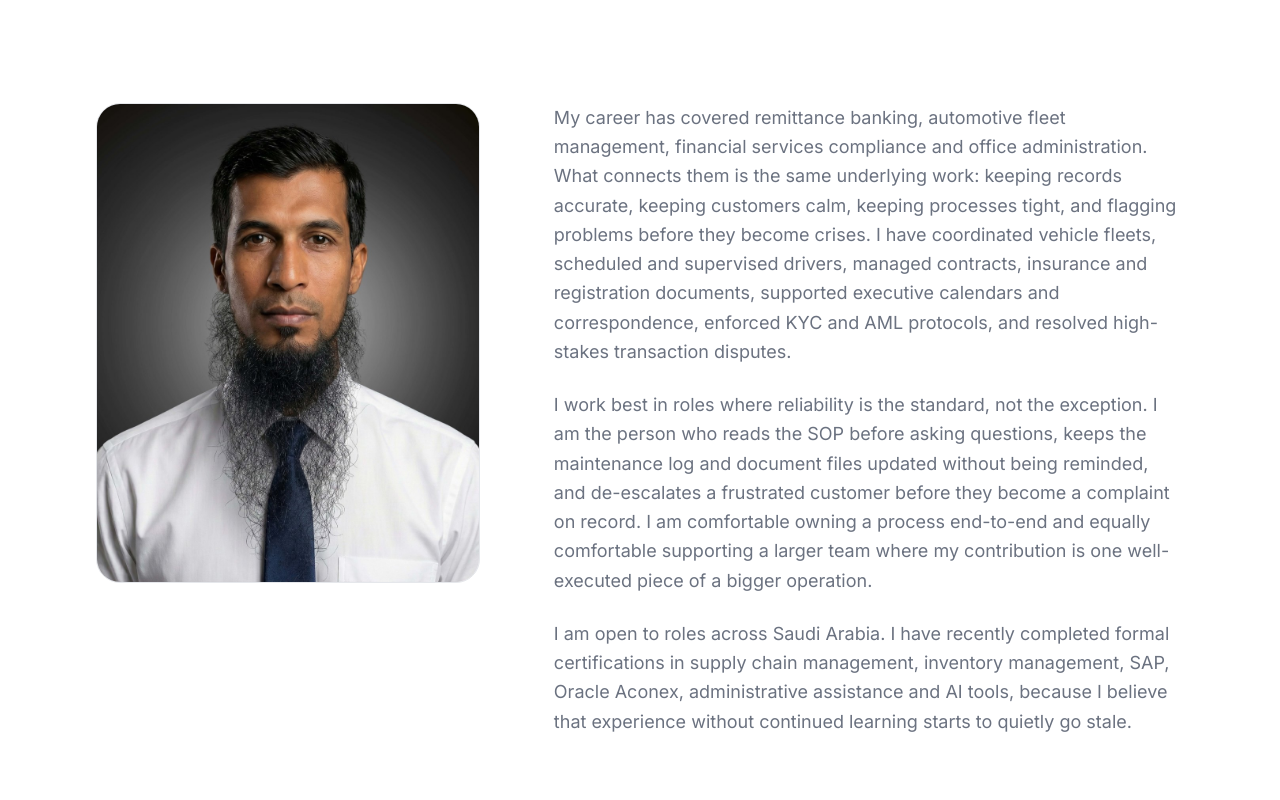
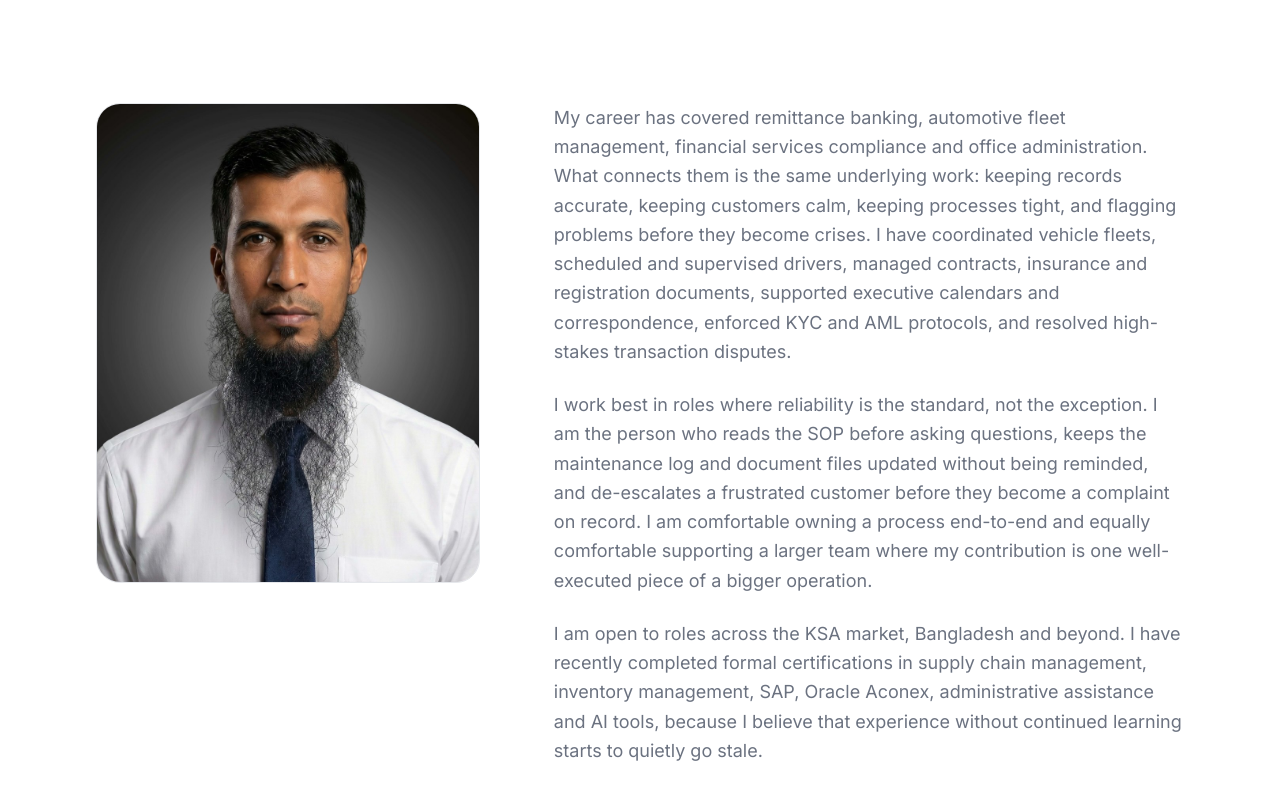
Before and after one commit to celibatej/jewel-claude, a Next.js app: page /about in a window 1280 px wide. Shown: the part 342-1142 px from the top of the page. Built offline with nearby package versions, Linux system fonts and the light colour scheme.

Commit message:
chore: update career location availability
Expand job search location to include Bangladesh and other regions in addition to the KSA market.

```diff
--- a/src/content/data.ts
+++ b/src/content/data.ts
@@ -67,7 +67,7 @@
   paragraphs: [
     "My career has covered remittance banking, automotive fleet management, financial services compliance and office administration. What connects them is the same underlying work: keeping records accurate, keeping customers calm, keeping processes tight, and flagging problems before they become crises. I have coordinated vehicle fleets, scheduled and supervised drivers, managed contracts, insurance and registration documents, supported executive calendars and correspondence, enforced KYC and AML protocols, and resolved high-stakes transaction disputes.",
     "I work best in roles where reliability is the standard, not the exception. I am the person who reads the SOP before asking questions, keeps the maintenance log and document files updated without being reminded, and de-escalates a frustrated customer before they become a complaint on record. I am comfortable owning a process end-to-end and equally comfortable supporting a larger team where my contribution is one well-executed piece of a bigger operation.",
-    "I am open to roles across Saudi Arabia. I have recently completed formal certifications in supply chain management, inventory management, SAP, Oracle Aconex, administrative assistance and AI tools, because I believe that experience without continued learning starts to quietly go stale.",
+    "I am open to roles across the KSA market, Bangladesh and beyond. I have recently completed formal certifications in supply chain management, inventory management, SAP, Oracle Aconex, administrative assistance and AI tools, because I believe that experience without continued learning starts to quietly go stale.",
   ],
   // Short, human values rather than buzzwords.
   values: [
```
